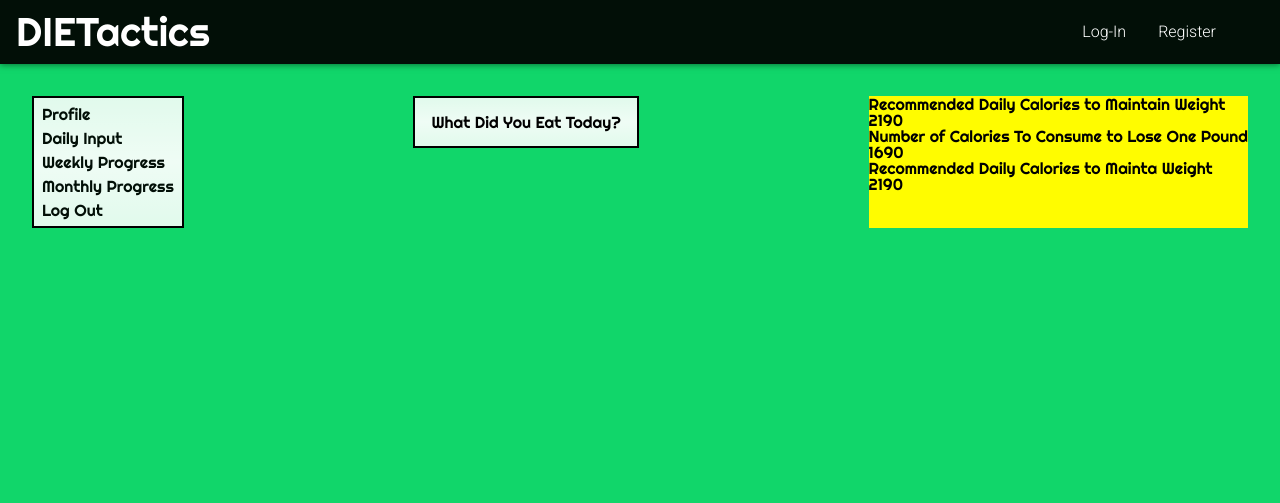
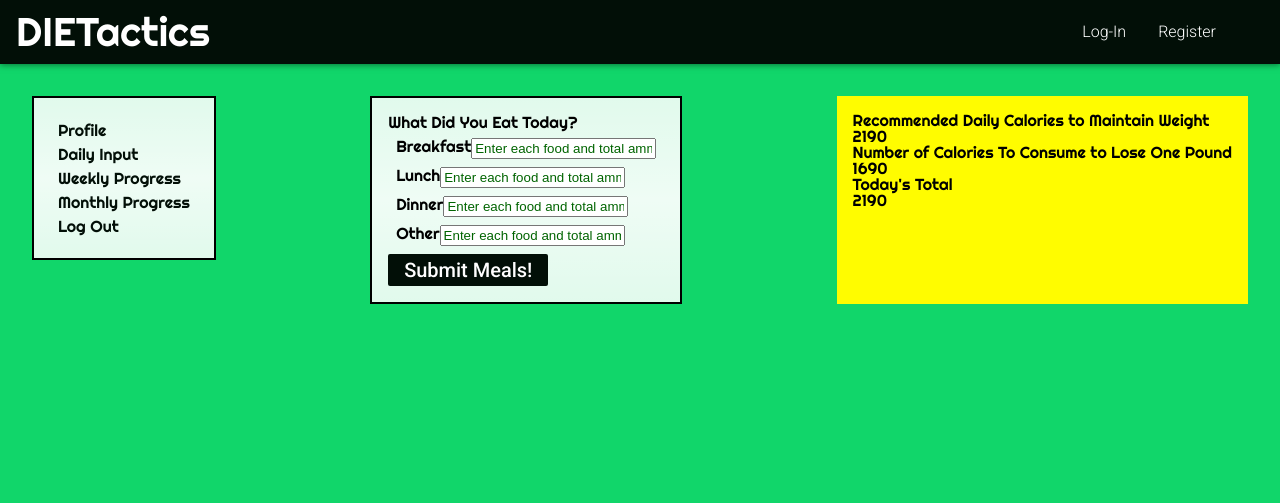
Before and after one commit to GregRoques/DIETactics, a Node server app: page /users/ in a window 1280 px wide. Shown: the top 503 px of the page. Run offline with Node 20, Linux system fonts and the light colour scheme.

Commit message:
basic formatting done

```diff
--- a/public/styles/styles.css
+++ b/public/styles/styles.css
@@ -527,9 +527,14 @@ body{
     background: linear-gradient(180deg, rgba(255,255,255,0.875) 0%, rgba(255,255,255,0.9325) 50%, rgba(255,255,255,0.875) 100%);
 }
 
+.left-nav {
+    padding: 1rem;
+}
+
 .left-nav div{
     margin: 0.5rem;
 }
+
 
 .left-nav-link {
     color:#020f07;
@@ -548,11 +553,31 @@ body{
     margin: 0.5rem;
 }
 
+.meal {
+    display: flex;
+}
+
+
+
 .right-information {
     background-color: #FFFC00;
     color: black;
+    padding: 1rem;
 }
 
-.meal {
-    display: flex;
+
+.submit-meal-button {
+    background:#020f07;
+    color:#fff;
+    padding:0.25rem 1rem;
+    border:0;
+    border-radius:2px;
+    font-family:'Roboto',sans-serif;
+    font-size:1.25rem;
+    transition:0.2s ease-out all;
 }
+
+.submit-meal-button:hover{
+    background:#11d66a;
+    color:#020f07;
+}
--- a/views/userHome.ejs
+++ b/views/userHome.ejs
@@ -23,7 +23,25 @@
         </div>
         <div class="center-container">
             <h2>What Did You Eat Today?</h2>
-
+            <form action="dailyProgress" method="post" class="daily-progress-form">
+                <div class="meal">
+                    <label for="breakfast">Breakfast</label>
+                    <input type="text" class="meal-input" name="breakfast" placeholder="Enter each food and total ammount consumed here">
+                </div>
+                <div class="meal">
+                    <label for="lunch">Lunch</label>
+                    <input type="text" class="meal-input" name="lunch" placeholder="Enter each food and total ammount consumed here">
+                </div>
+                <div class="meal">
+                    <label for="breakfast">Dinner</label>
+                    <input type="text" class="meal-input" name="dinner" placeholder="Enter each food and total ammount consumed here">
+                </div>
+                <div class="meal">
+                    <label for="breakfast">Other</label>
+                    <input type="text" class="meal-input" name="other" placeholder="Enter each food and total ammount consumed here">
+                </div>
+                <input class="submit-meal-button" type="submit" value="Submit Meals!">
+            </form>
         </div>
         <div class="right-information">
             <div class="text-info">
@@ -35,7 +53,7 @@
                 <div class="number-text">1690</div>
             </div>
             <div class="text-info">
-                <div class="title-text">Recommended Daily Calories to Mainta Weight</div>
+                <div class="title-text">Today's Total</div>
                 <div class="number-text">2190</div>
             </div>
         </div>
```
